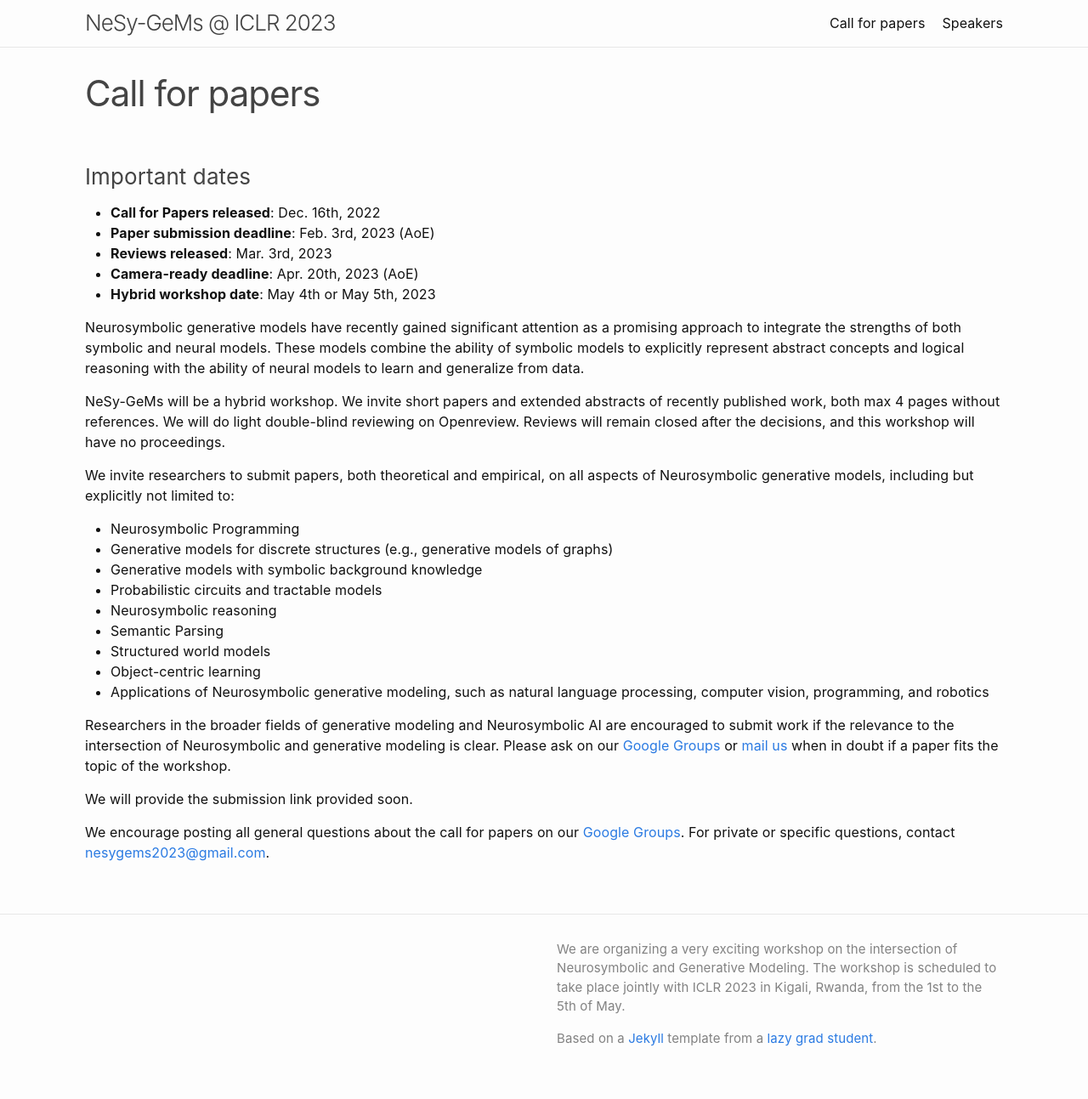
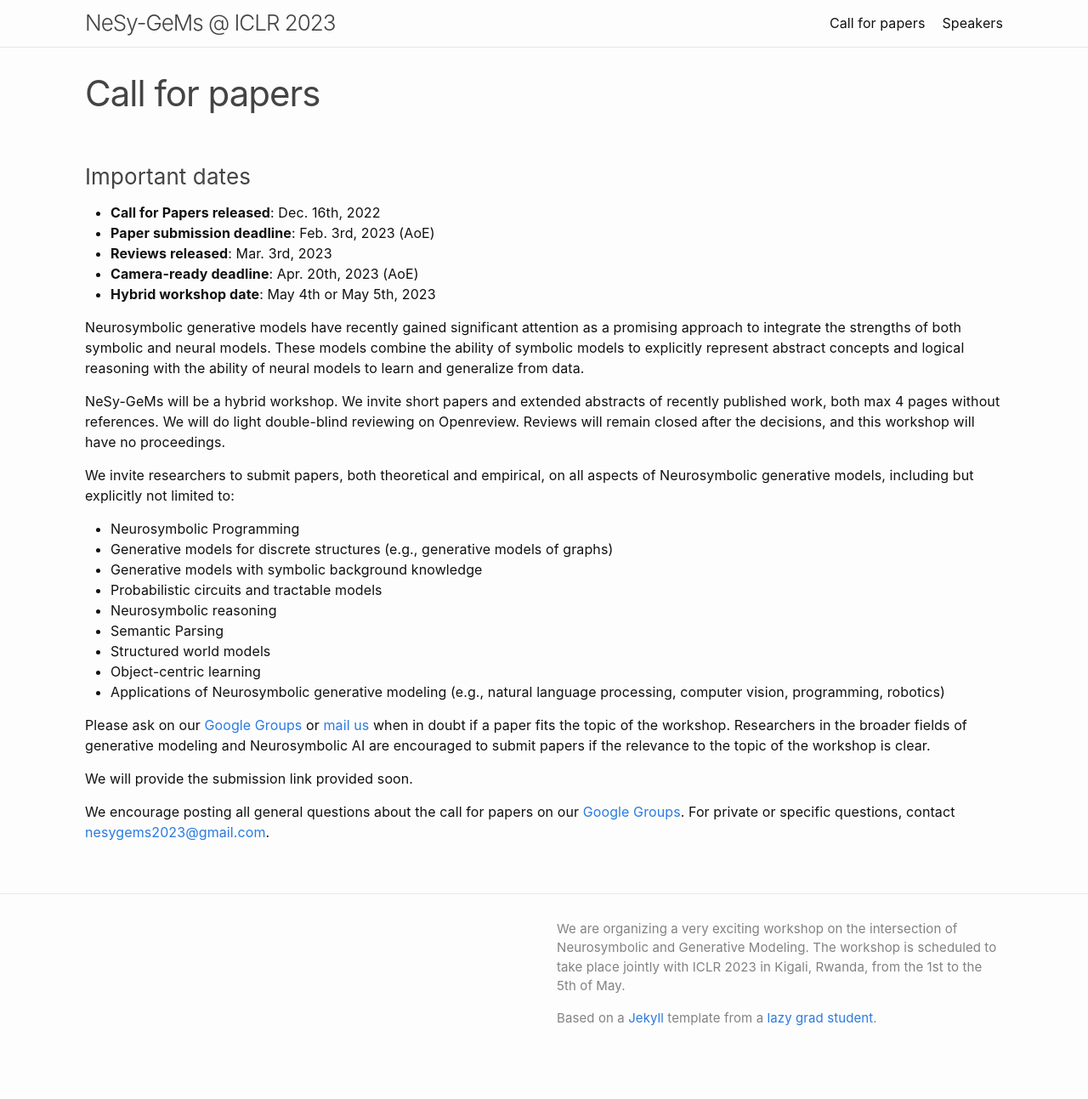
Before and after one commit to nesygems/nesygems.github.io, a Jekyll site: the page built from callforpapers.md, in a window 1280 px wide. Shown: the whole page at 85% size. Built offline with Jekyll 4.4.1, drawn with Linux system fonts in a browser that asks for light colours; after the commit the page ends 1269 px from its top, so only the background shows below that.

```diff
--- a/callforpapers.md
+++ b/callforpapers.md
@@ -27,9 +27,9 @@ We invite researchers to submit papers, both theoretical and empirical, on all a
 <!-- * Neurosymbolic generative modeling for Interpretable AI -->
 * Structured world models
 * Object-centric learning
-* Applications of Neurosymbolic generative modeling, such as natural language processing, computer vision, programming, and robotics
+* Applications of Neurosymbolic generative modeling (e.g., natural language processing, computer vision, programming, robotics)
 
-Researchers in the broader fields of generative modeling and Neurosymbolic AI are encouraged to submit work if the relevance to the intersection of Neurosymbolic and generative modeling is clear. Please ask on our [Google Groups](https://groups.google.com/g/nesy-gems2023) or [mail us](mailto:nesygems2023@gmail.com) when in doubt if a paper fits the topic of the workshop.
+Please ask on our [Google Groups](https://groups.google.com/g/nesy-gems2023) or [mail us](mailto:nesygems2023@gmail.com) when in doubt if a paper fits the topic of the workshop. Researchers in the broader fields of generative modeling and Neurosymbolic AI are encouraged to submit papers if the relevance to the topic of the workshop is clear.
 
 We will provide the submission link provided soon.
 
```
Also changed, not shown: _speakers/speaker3.md (+1 -0 lines).
